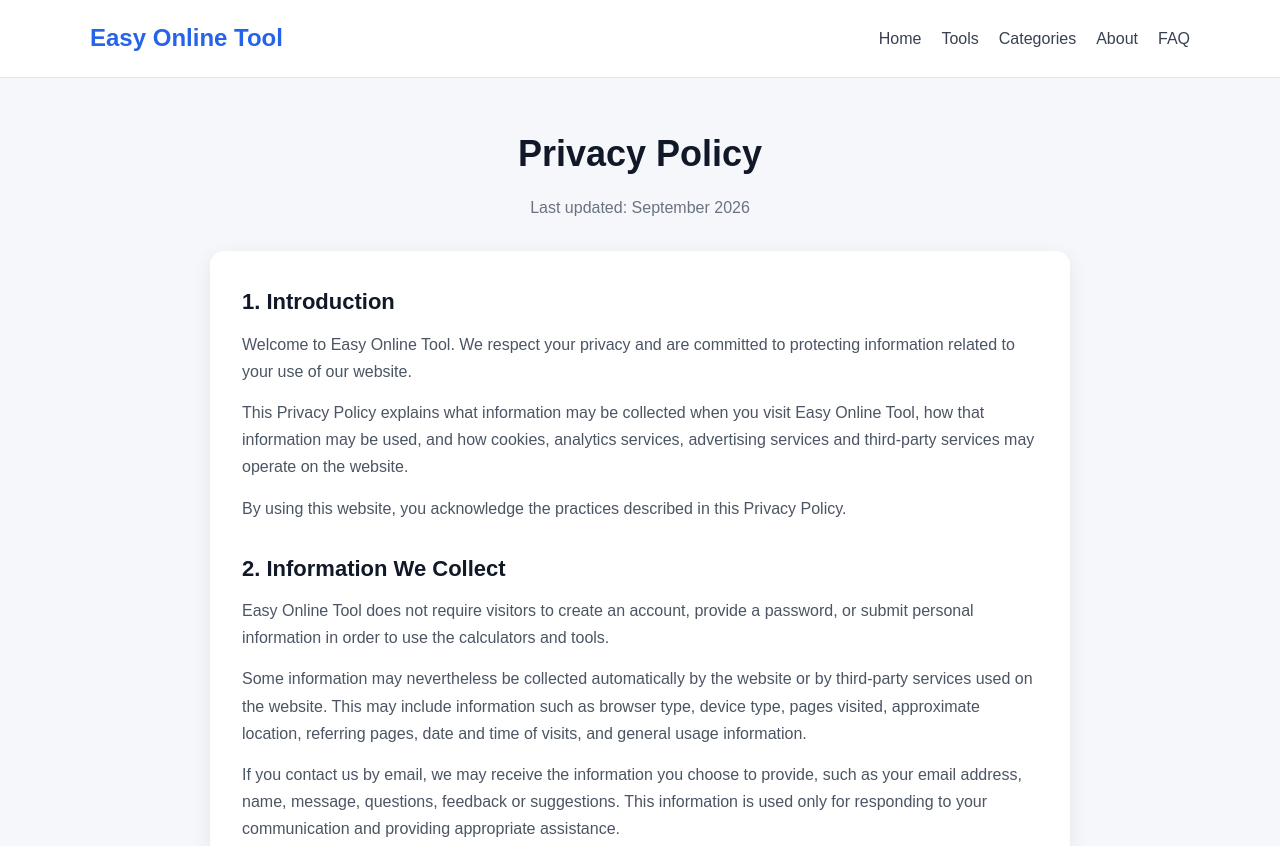
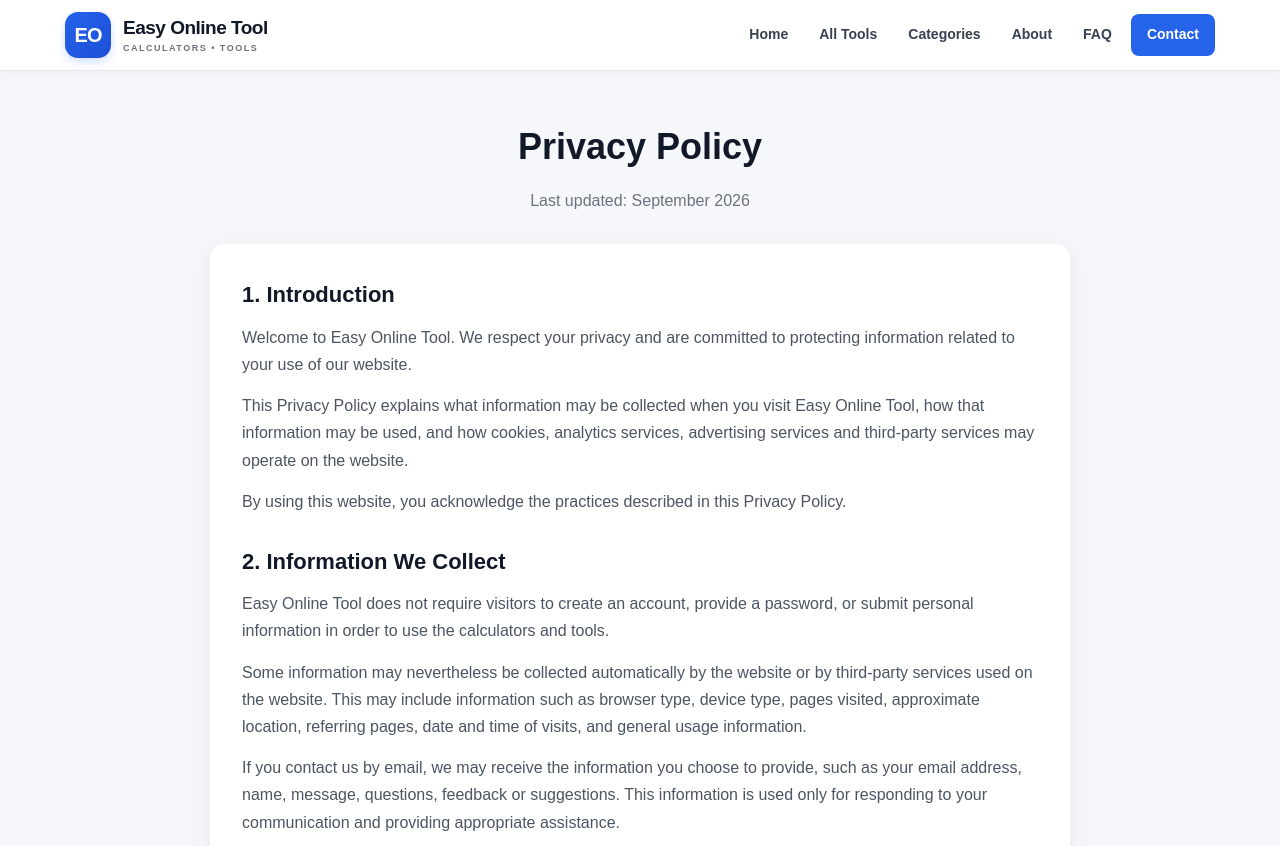
Before and after one commit to EasyOnlineTools/my-tools, a plain HTML site: page privacy-policy.html in a window 1280 px wide. Shown: the top 846 px of the page. Drawn offline with Linux system fonts and the light colour scheme.

Commit message:
Update privacy-policy.html

```diff
--- a/privacy-policy.html
+++ b/privacy-policy.html
@@ -23,41 +23,106 @@
         }
 
         header {
-            background: #ffffff;
+            position: sticky;
+            top: 0;
+            z-index: 1000;
+            background: rgba(255, 255, 255, 0.96);
+            backdrop-filter: blur(10px);
             border-bottom: 1px solid #e5e7eb;
-            padding: 18px 20px;
+            box-shadow: 0 2px 12px rgba(15, 23, 42, 0.04);
+            padding: 12px 20px;
         }
 
         .header-inner {
-            max-width: 1100px;
+            max-width: 1150px;
             margin: auto;
             display: flex;
             align-items: center;
             justify-content: space-between;
-            gap: 20px;
+            gap: 24px;
         }
 
-        .logo {
-            font-size: 24px;
-            font-weight: bold;
-            color: #2563eb;
+        .brand {
+            display: flex;
+            align-items: center;
+            gap: 12px;
             text-decoration: none;
+            flex-shrink: 0;
+        }
+
+        .brand-icon {
+            width: 46px;
+            height: 46px;
+            border-radius: 13px;
+            background: linear-gradient(135deg, #2563eb, #1d4ed8);
+            color: #ffffff;
+            display: flex;
+            align-items: center;
+            justify-content: center;
+            font-size: 20px;
+            font-weight: 800;
+            letter-spacing: -1px;
+            box-shadow: 0 4px 10px rgba(37, 99, 235, 0.2);
+        }
+
+        .brand-text {
+            display: flex;
+            flex-direction: column;
+            line-height: 1.25;
+        }
+
+        .brand-name {
+            color: #111827;
+            font-size: 19px;
+            font-weight: 800;
+            letter-spacing: -0.5px;
+        }
+
+        .brand-tagline {
+            color: #6b7280;
+            font-size: 9px;
+            font-weight: 700;
+            letter-spacing: 1.5px;
+            margin-top: 3px;
         }
 
         nav {
             display: flex;
-            gap: 20px;
+            align-items: center;
+            justify-content: flex-end;
+            gap: 7px;
             flex-wrap: wrap;
         }
 
         nav a {
             color: #374151;
             text-decoration: none;
-            font-weight: 500;
+            font-size: 14px;
+            font-weight: 600;
+            padding: 9px 12px;
+            border-radius: 8px;
+            transition: background 0.2s, color 0.2s;
         }
 
         nav a:hover {
             color: #2563eb;
+            background: #eff6ff;
+        }
+
+        nav a.active {
+            color: #2563eb;
+            background: #eff6ff;
+        }
+
+        nav a.contact-link {
+            color: #ffffff;
+            background: #2563eb;
+            padding: 9px 16px;
+        }
+
+        nav a.contact-link:hover {
+            background: #1d4ed8;
+            color: #ffffff;
         }
 
         .container {
@@ -135,13 +200,37 @@
             color: #2563eb;
         }
 
-        @media (max-width: 700px) {
+        @media (max-width: 800px) {
             .header-inner {
                 flex-direction: column;
+                gap: 12px;
             }
 
             nav {
                 justify-content: center;
+            }
+        }
+
+        @media (max-width: 620px) {
+            header {
+                padding: 12px 14px;
+            }
+
+            nav {
+                gap: 4px;
+            }
+
+            nav a {
+                font-size: 13px;
+                padding: 8px 9px;
+            }
+
+            nav a.contact-link {
+                padding: 8px 12px;
+            }
+
+            .container {
+                margin: 30px auto;
             }
 
             .page-title h1 {
@@ -150,6 +239,10 @@
 
             .policy-card {
                 padding: 22px;
+            }
+
+            .policy-card h2 {
+                font-size: 20px;
             }
         }
     </style>
@@ -160,16 +253,21 @@
 <header>
     <div class="header-inner">
 
-        <a href="index.html" class="logo">
-            Easy Online Tool
+        <a href="index.html" class="brand" aria-label="Easy Online Tool Home">
+            <span class="brand-icon">EO</span>
+            <span class="brand-text">
+                <span class="brand-name">Easy Online Tool</span>
+                <span class="brand-tagline">CALCULATORS • TOOLS</span>
+            </span>
         </a>
 
-        <nav>
+        <nav aria-label="Main navigation">
             <a href="index.html">Home</a>
-            <a href="tools.html">Tools</a>
+            <a href="tools.html">All Tools</a>
             <a href="index.html#categories">Categories</a>
             <a href="about.html">About</a>
             <a href="faq.html">FAQ</a>
+            <a href="contact.html" class="contact-link">Contact</a>
         </nav>
 
     </div>
@@ -203,7 +301,6 @@
             this Privacy Policy.
         </p>
 
-
         <h2>2. Information We Collect</h2>
 
         <p>
@@ -227,7 +324,6 @@
             to your communication and providing appropriate assistance.
         </p>
 
-
         <h2>3. Calculator and Tool Data</h2>
 
         <p>
@@ -243,7 +339,6 @@
             your browser or device, and normal website technologies or third-party
             services may collect technical usage information.
         </p>
-
 
         <h2>4. Cookies and Similar Technologies</h2>
 
@@ -261,7 +356,6 @@
             browser settings, although some website features may not function as
             intended if certain technologies are disabled.
         </p>
-
 
         <h2>5. Advertising</h2>
 
@@ -311,7 +405,6 @@
             location, device and privacy choices.
         </p>
 
-
         <h2>6. Analytics and Website Performance</h2>
 
         <p>
@@ -332,7 +425,6 @@
             its own privacy policy and applicable terms.
         </p>
 
-
         <h2>7. Third-Party Services</h2>
 
         <p>
@@ -350,7 +442,6 @@
             We do not intentionally sell visitors' personal information.
         </p>
 
-
         <h2>8. External Links</h2>
 
         <p>
@@ -363,7 +454,6 @@
             Visitors should review the privacy policies and terms of any external
             website they choose to visit.
         </p>
-
 
         <h2>9. Children's Privacy</h2>
 
@@ -379,7 +469,6 @@
             be considered.
         </p>
 
-
         <h2>10. Data Security</h2>
 
         <p>
@@ -387,7 +476,6 @@
             the website. However, no website or method of transmitting information
             over the Internet can be guaranteed to be completely secure.
         </p>
-
 
         <h2>11. Changes to This Privacy Policy</h2>
 
@@ -401,7 +489,6 @@
             Any updated version will be posted on this page with a revised
             "Last updated" date.
         </p>
-
 
         <h2>12. Contact Us</h2>
 
@@ -420,7 +507,7 @@
         <a href="about.html">About</a>
         <a href="faq.html">FAQ</a>
         <a href="privacy-policy.html">Privacy Policy</a>
-        <a href="terms.html">Terms & Conditions</a>
+        <a href="terms.html">Terms &amp; Conditions</a>
         <a href="contact.html">Contact</a>
     </div>
 
```
